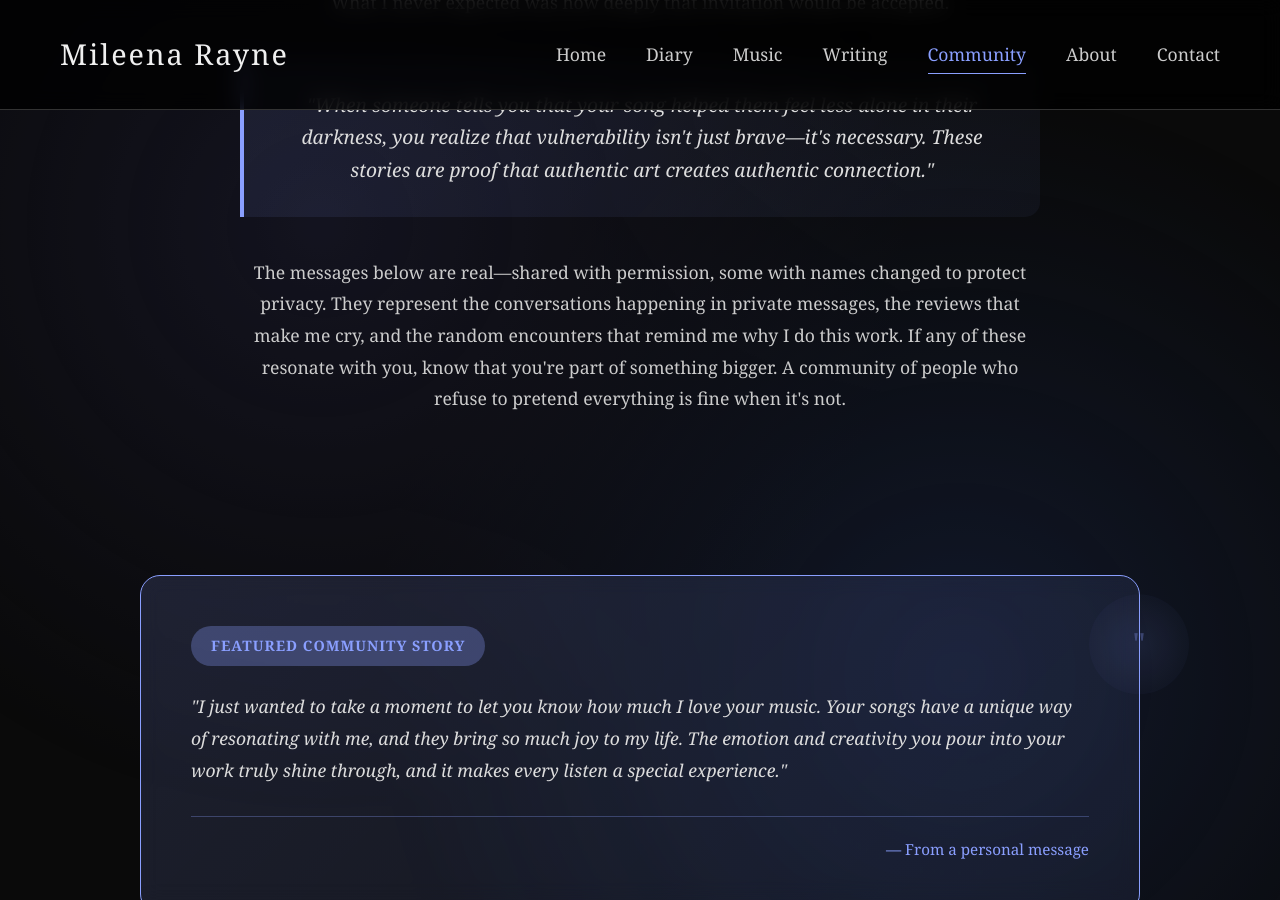
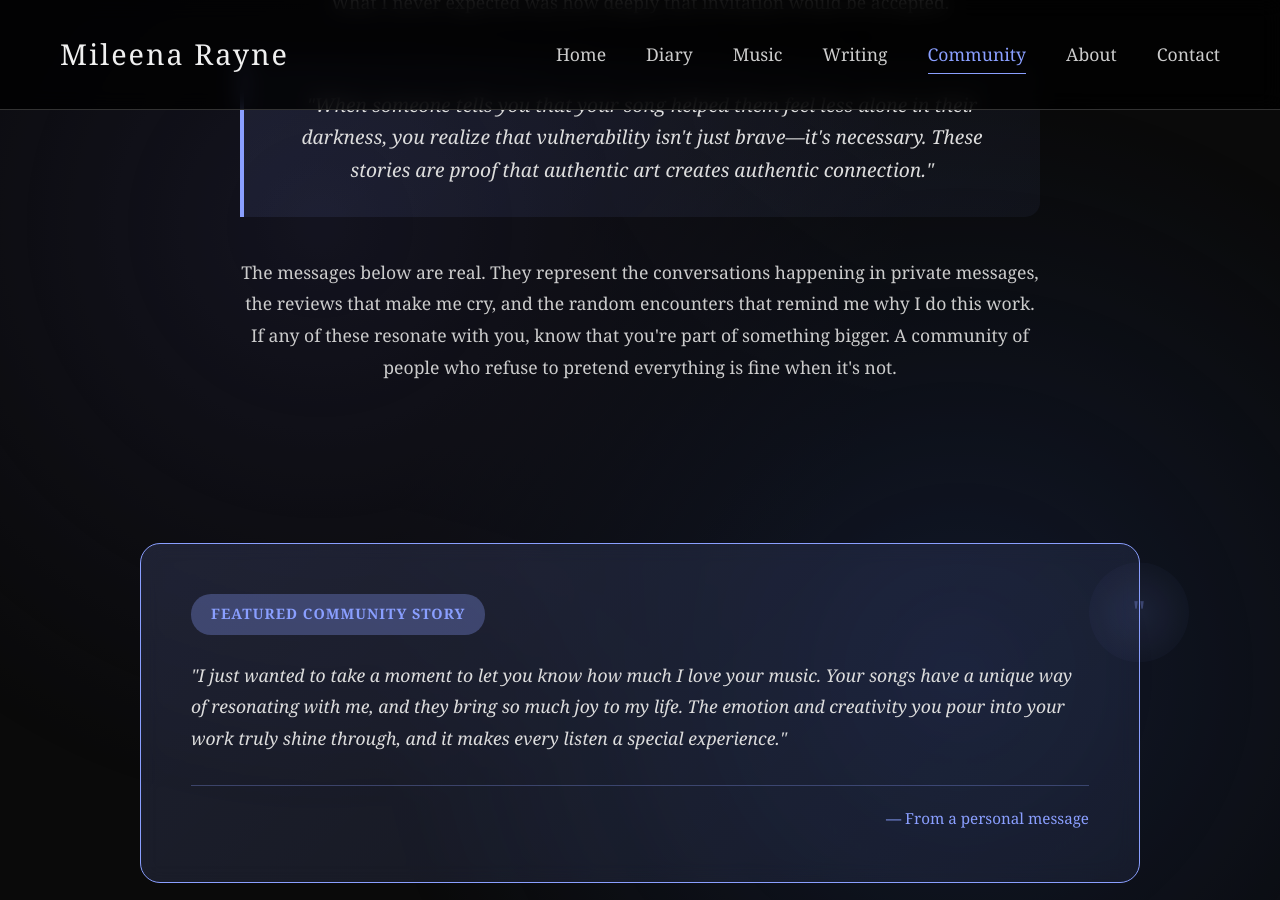
Before and after one commit to Mileena28/Mileena28.github.io, a Jekyll site: the page built from community.html, in a window 1280 px wide and 900 px high, scrolled down 680 px. Built offline with Jekyll 4.4.1, drawn with Linux system fonts in a browser that asks for light colours.

Commit message:
Update community.html

```diff
--- a/community.html
+++ b/community.html
@@ -604,7 +604,7 @@ schema:
             </div>
 
             <p class="intro-text">
-                The messages below are real—shared with permission, some with names changed to protect privacy.
+                The messages below are real.
                 They represent the conversations happening in private messages, the reviews that make me cry,
                 and the random encounters that remind me why I do this work. If any of these resonate with you,
                 know that you're part of something bigger. A community of people who refuse to pretend
```
